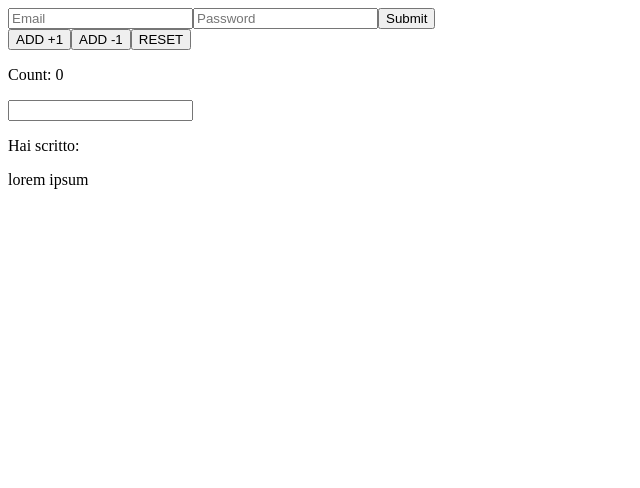
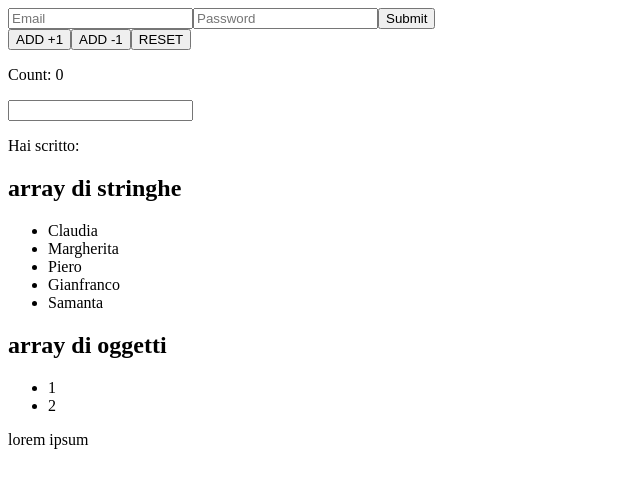
Before and after one commit to Claudiasals/React, a React (Vite) app: page / in a window 1280 px wide. Shown: the top 488 px of the page, without its empty margins (0-640 px from the left). Built offline with nearby package versions, Linux system fonts and the light colour scheme.

Commit message:
Crea un componente ItemList che riceve un array di elementi come prop e rende una lista non ordinata (<ul>) di questi elementi.

```diff
--- a/src/App.jsx
+++ b/src/App.jsx
@@ -1,6 +1,7 @@
 import Counter from "./Counter";
 import TextInput from "./TextInput";
 import LoginForm from "./LoginForm";
+import { List, List2 } from "./ItemList";
 
 const App = () => {
 
@@ -9,6 +10,8 @@ const App = () => {
       <LoginForm />
       <Counter />
       <TextInput />
+      <List />
+      <List2 />
       <p>lorem ipsum</p>
     </>
   )
--- /dev/null
+++ b/src/ItemList.jsx
@@ -0,0 +1,50 @@
+import React from "react";
+
+// Il componente ItemList riceve una "prop" chiamata items
+// (cioè un array di elementi che vogliamo mostrare come lista).
+function List() {
+    const name = ["Claudia", "Margherita", "Piero", "Gianfranco", "Samanta"];
+    return (
+        <>
+        <h2> array di stringhe </h2>
+        <ul>
+            {name.map((item, index) => { //usiamo .map per utilizzare l'array e trasformarlo
+                return <li key={index}>{item}</li> //In questo caso essendo un array gli diamo come key l'indice
+            })}
+        </ul>
+        </>
+    )
+}
+
+/* Cos’è una prop? In questo esempio la prop si chiama items ed è
+un array di stringhe dentro ItemList. React usa questa prop
+per fare il .map e trasformare ogni stringa in un <li>.
+Così il componente ItemList diventa riutilizzabile:
+puoi passargli un array di stringhe, di oggetti o di numeri. */
+
+function List2() {
+    const objs = [
+        {
+            id: 1,
+            name: "Claudia",
+            lastname: "Salsini"
+        },
+    {
+        id: 2,
+        name: "Piero",
+        lastname: "Rossi"
+    }];
+
+    return (
+        <>
+        <h2> array di oggetti </h2>
+        <ul>
+                {objs.map((item,index) => {
+                return <li key={item.id}>{item.id}</li>})}
+
+        </ul>
+        </>
+    )
+} /* senza key React mostrerà un warning in console */
+
+export {List, List2}; // esportazione nominata per esportare più di un componente dallo stesso file
```
